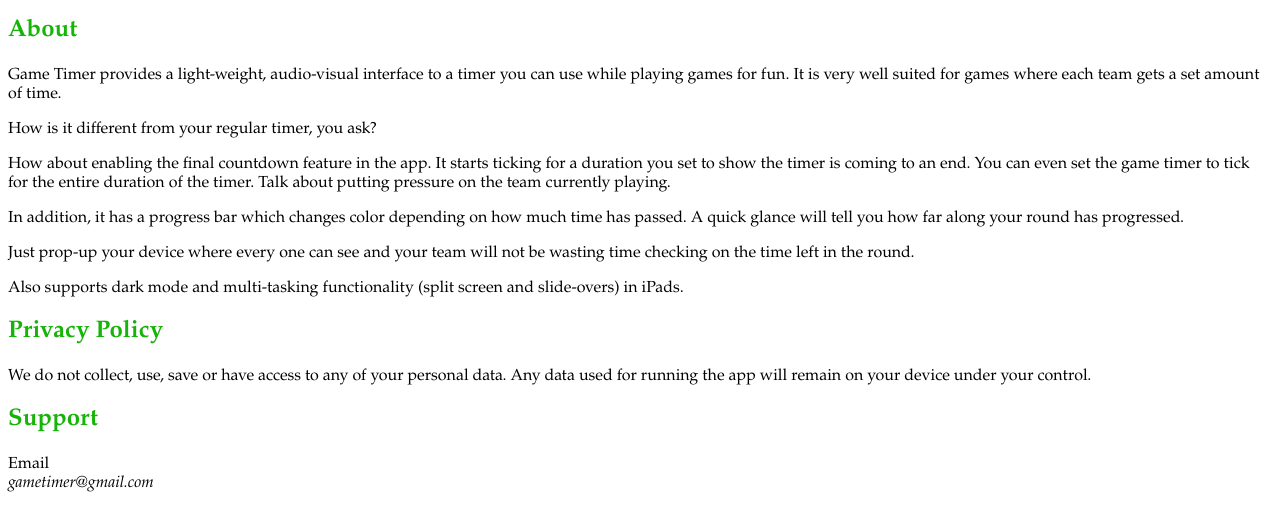
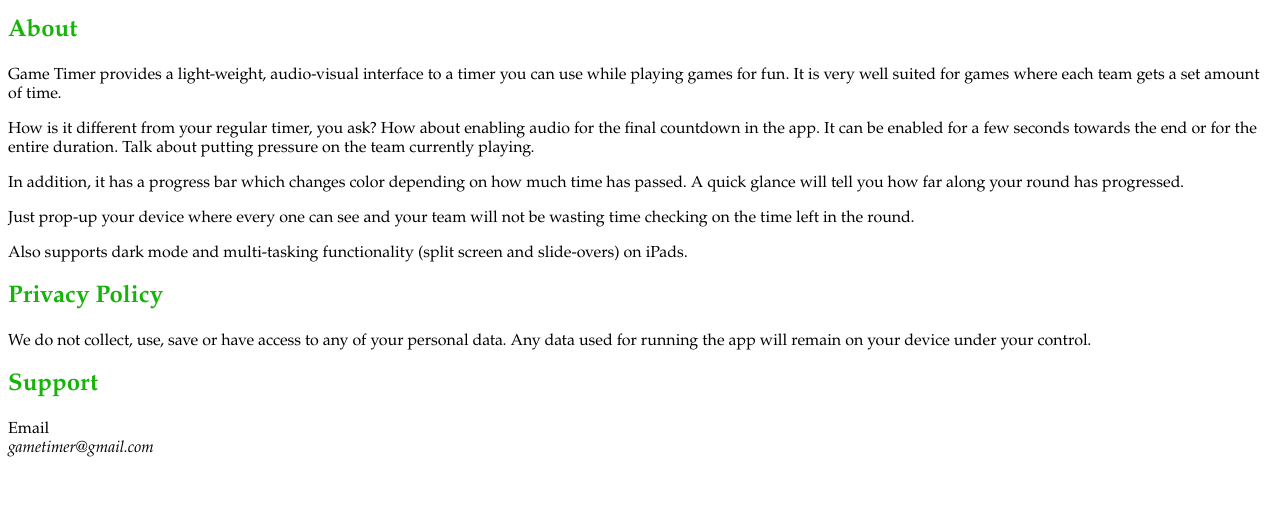
Before and after one commit to cpabbathi/GameTimerApp, a plain HTML site: page index.html in a window 1280 px wide. Shown: the part 201-732 px from the top of the page. Drawn offline with Linux system fonts and the light colour scheme.

Commit message:
Wording change

```diff
--- a/index.html
+++ b/index.html
@@ -36,15 +36,13 @@ a {
 <h2 id="About">About</h2>
 <p> Game Timer provides a light-weight, audio-visual interface to a timer you can use while playing games for fun. It is very well suited for games where each team gets a set amount of time. </p>
 
-<p>How is it different from your regular timer, you ask? </p>
-
-<p>How about enabling the final countdown feature in the app. It starts ticking for a duration you set to show the timer is coming to an end. You can even set the game timer to tick for the entire duration of the timer. Talk about putting pressure on the team currently playing.</p>
+<p>How is it different from your regular timer, you ask? How about enabling audio for the final countdown in the app. It can be enabled for a few seconds towards the end or for the entire duration. Talk about putting pressure on the team currently playing.</p>
 
 <p>In addition, it has a progress bar which changes color depending on how much time has passed. A quick glance will tell you how far along your round has progressed.</p>
 
 <p>Just prop-up your device where every one can see and your team will not be wasting time checking on the time left in the round.</p>
 
-<p>Also supports dark mode and multi-tasking functionality (split screen and slide-overs) in iPads.</p>
+<p>Also supports dark mode and multi-tasking functionality (split screen and slide-overs) on iPads.</p>
 
 <h2 id="Privacy Policy">Privacy Policy</h2>
 We do not collect, use, save or have access to any of your personal data. Any data used for running the app will remain on your device under your control.
```
